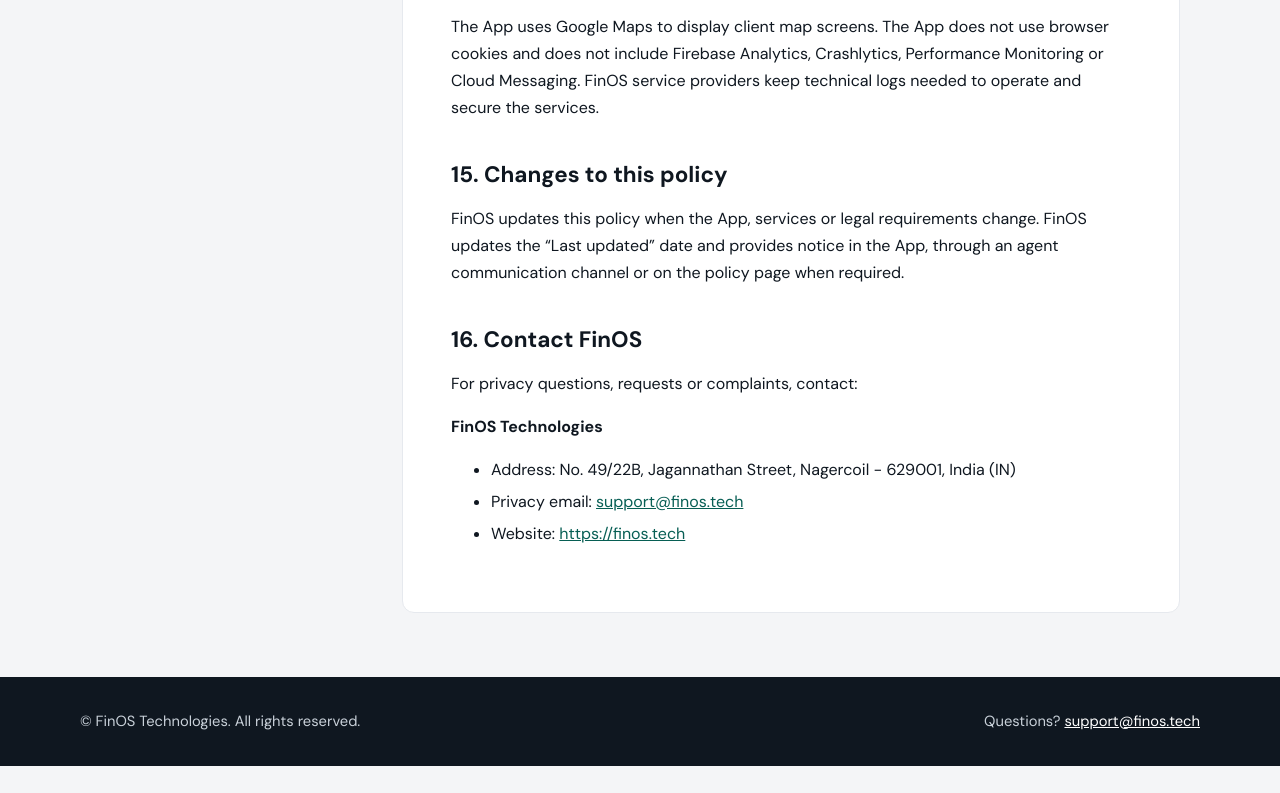
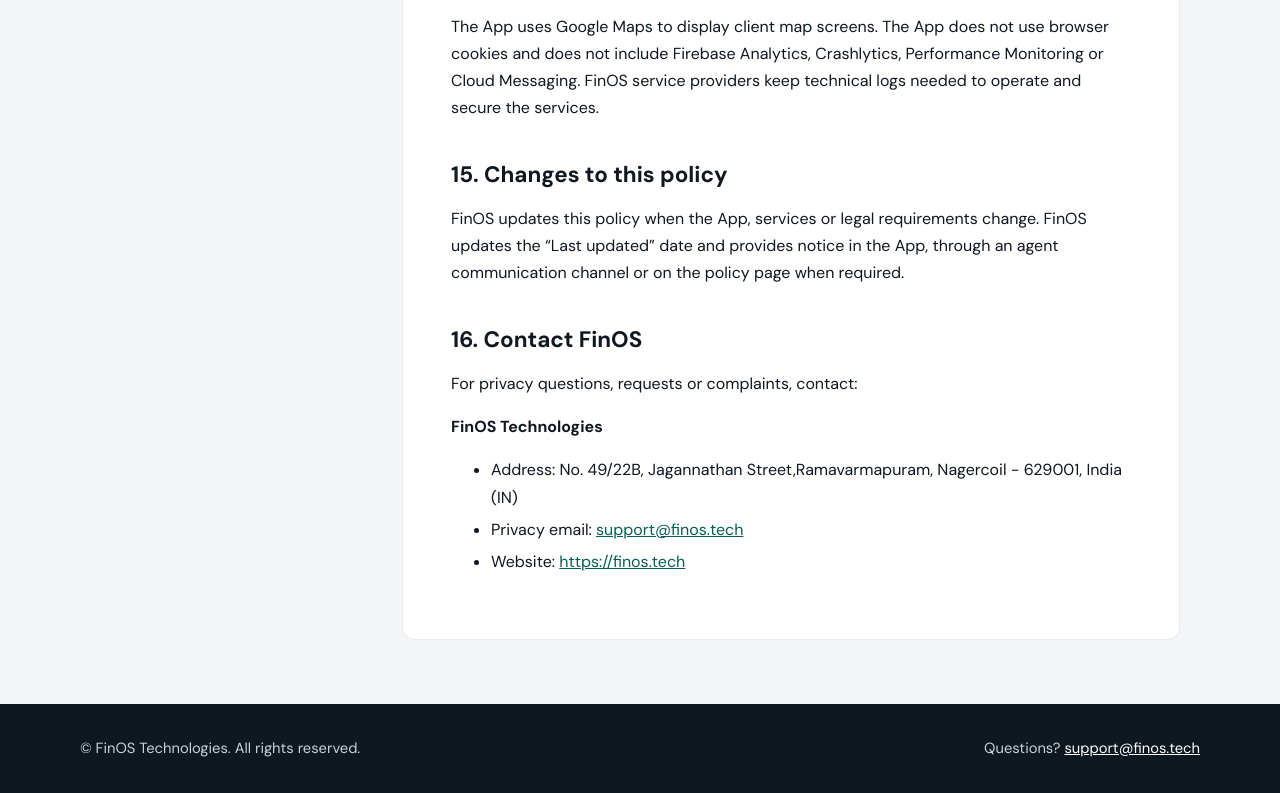
Before and after one commit to FinOSTechnologies/agent-app-privacy-policy, a plain HTML site: page index.html in a window 1280 px wide. Shown: the part 6284-7077 px from the top of the page. Before the commit the page ends 7050 px from the top, so only its background shows below. Drawn offline with Linux system fonts and the light colour scheme.

Commit message:
Update contact address for FinOS

```diff
--- a/index.html
+++ b/index.html
@@ -127,7 +127,7 @@ footer div{max-width:1120px;margin:auto;display:flex;flex-wrap:wrap;gap:8px 28px
 <p>For privacy questions, requests or complaints, contact:</p>
 <p><strong>FinOS Technologies</strong></p>
 <ul>
-<li>Address: No. 49/22B, Jagannathan Street, Nagercoil - 629001, India (IN)</li>
+<li>Address: No. 49/22B, Jagannathan Street,Ramavarmapuram, Nagercoil - 629001, India (IN)</li>
 <li>Privacy email: <a href="mailto:support@finos.tech">support@finos.tech</a></li>
 <li>Website: <a href="https://finos.tech" target="_blank" rel="noopener">https://finos.tech</a></li>
 </ul>
```
